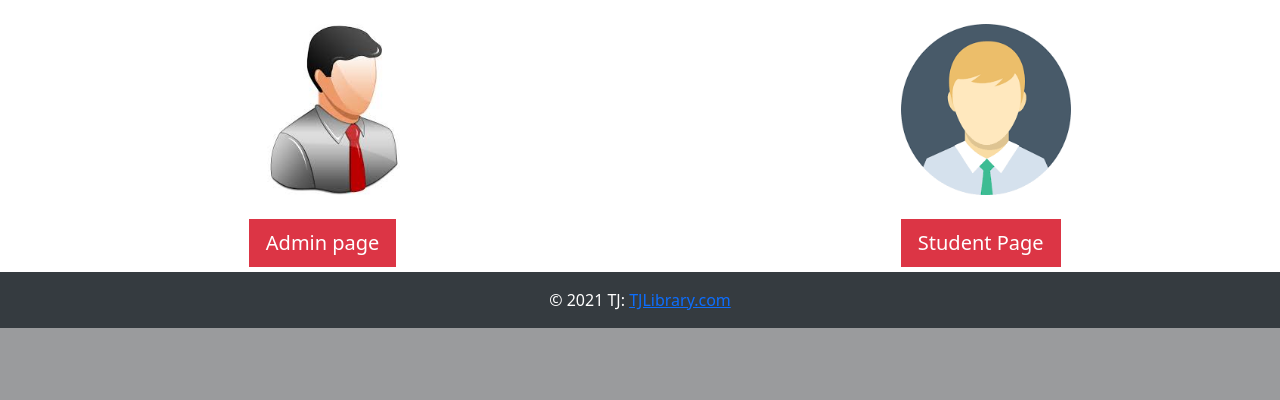
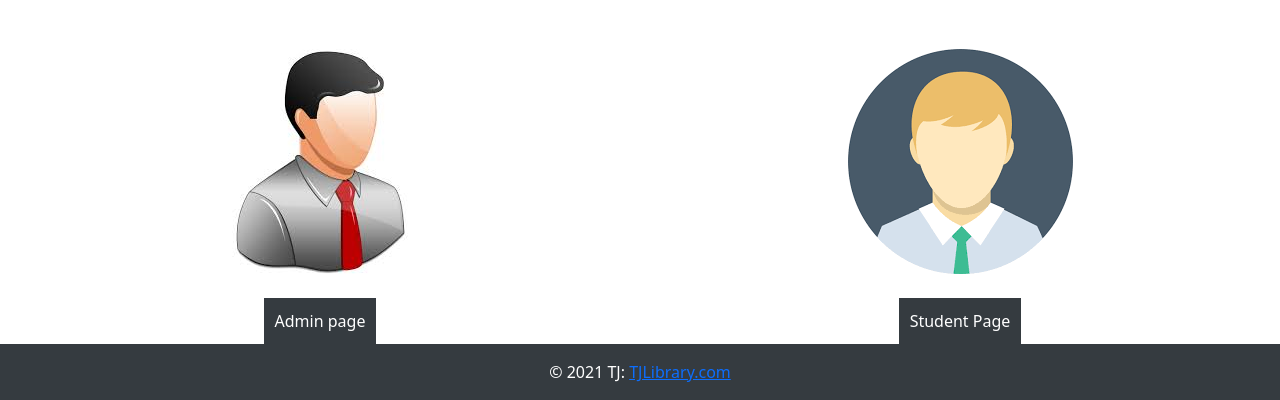
Before and after one commit to TejasJogi/Library-Management-System-Django-MYSQL, a Django app: page / in a window 1280 px wide. Shown: the part 557-957 px from the top of the page. Before the commit the page ends 885 px from the top, so only its background shows below. Run offline with Django 3.2, Linux system fonts and the light colour scheme.

Commit message:
design index

```diff
--- a/templates/Navbar.html
+++ b/templates/Navbar.html
@@ -8,6 +8,9 @@
     <meta http-equiv="X-UA-Compatible" content="IE=edge">
     <meta name="viewport" content="width=device-width, initial-scale=1.0">
     <style>
+        .navbar {
+            background-color: #353b40;
+        }
         .navbar div li a{
             color: white;
             text-decoration-line: none;
@@ -16,7 +19,7 @@
 </head>
 
 <body>
-    <nav class="navbar navbar-expand-lg navbar-dark bg-dark">
+    <nav class="navbar navbar-expand-lg navbar-dark">
         <div class="container-fluid">
             <a class="navbar-brand" href="/">Library Management System</a>
             <button class="navbar-toggler" type="button" data-bs-toggle="collapse"
--- a/templates/adminpage.html
+++ b/templates/adminpage.html
@@ -37,6 +37,7 @@
 
     <div class="jumbotron">
         <h1 class="display-4">Welcome, Admin!</h1>
+        <p class="lead">Welcome to Library Management System.</p>
         <hr class="my-4">
         <p>You can Login\SignUp Here.</p>
         <p class="lead">
--- a/templates/index.html
+++ b/templates/index.html
@@ -17,6 +17,13 @@
 
     <title>Library Management System</title>
     <style type="text/css">
+        body {
+            overflow: hidden; /* Hide scrollbars */
+        }
+        .img1 {
+            height: 50%;
+        }
+
         .bs-example {
             margin: 0px;
 
@@ -28,16 +35,28 @@
 
         }
 
-        .col-lg-6 {
-            padding-left: 20%;
-            margin-top: 25px;
-            margin-bottom: 5px;
-            align-items: center;
-
+        .col-lg-1 {
+            display: inline-block;
+            text-align: center;
+            width: 50%;
+            margin-top: 50px;
         }
 
+        .btn {
+            background-color: #353b40;
+            color: white;
+            padding: 10px 10px 10px 10px;
+        }
+
+        .col-lg-2 {
+            display: inline-block;
+            text-align: center;
+            width: 50%;
+            margin-top: 50px;
+        }
         .jumbotron {
-            margin-bottom: 0px;
+            margin: 0px;
+            padding: 0;
             overflow: hidden;
         }
 
@@ -74,18 +93,16 @@
 
     <div class="jumbotron">
 
-        <div class="row">
+        <div class="draw">
 
-            <div class="col-lg-6">
-                <img src="static/admin.png" width="45%" alt=""><br><br>
-                <a class="btn btn-danger btn-lg" style="text-align:center; border-radius:0px;" href="adminpage"
+            <div class="col-lg-1">
+                <img class= "img1" src="static/admin.png" height="50%" alt=""><br><br>
+                <a class="btn" style="text-align:center; border-radius:0px;" href="adminpage"
                     role="button">Admin page</a>
 
-            </div>
-
-            <div class="col-lg-6">
-                <img src="static/student.png" width="45%" alt=""><br><br>
-                <a class="btn btn-danger btn-lg" style="border-radius:0px;" href="studentpage" role="button">Student
+            </div><div class="col-lg-2">
+                <img class="img2" src="static/student.png" height="50%" alt=""><br><br>
+                <a class="btn" style="border-radius:0px;" href="studentpage" role="button">Student
                     Page</a>
             </div>
         </div>
```
